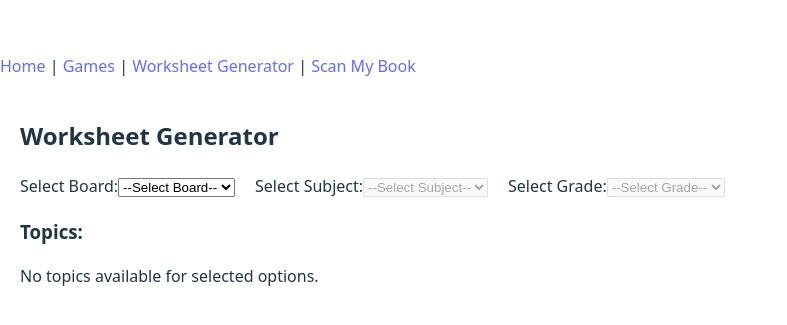
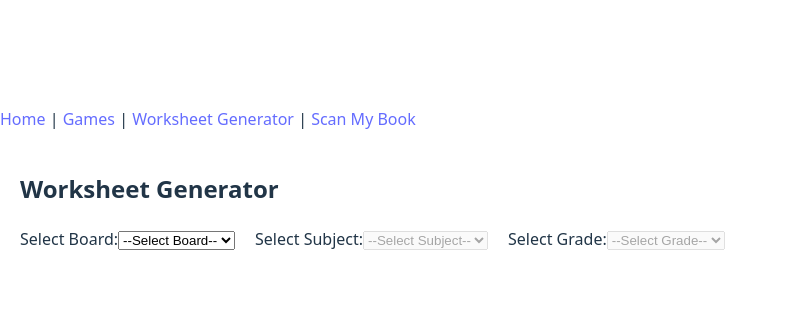
Before and after one commit to ednetlearn/ednet-phase-1, a React (Vite) app: page /worksheets in a window 1280 px wide. Shown: the part 211-536 px from the top of the page, without its empty margins (0-787 px from the left). Built offline with nearby package versions, Linux system fonts and the light colour scheme.

Commit message:
Add custom topic input to WorksheetGenerator component

```diff
--- a/src/WorksheetGenerator.jsx
+++ b/src/WorksheetGenerator.jsx
@@ -52,33 +52,42 @@ export default function WorksheetGenerator() {
   const [selectedGrade, setSelectedGrade] = useState('');
   const [topics, setTopics] = useState([]);
 
+  const [selectedTopic, setSelectedTopic] = useState('');
+  const [customTopic, setCustomTopic] = useState('');
+
   // Update topics when selection changes
   useEffect(() => {
     if (!selectedBoard || !selectedSubject || !selectedGrade) {
       setTopics([]);
+      setSelectedTopic('');
+      setCustomTopic('');
       return;
     }
     const board = boardTopics[selectedBoard];
     if (!board) {
       setTopics([]);
+      setSelectedTopic('');
+      setCustomTopic('');
       return;
     }
 
     const subjectData = board[selectedSubject];
     if (!subjectData) {
       setTopics([]);
+      setSelectedTopic('');
+      setCustomTopic('');
       return;
     }
 
     if (Array.isArray(subjectData)) {
-      // Subject with simple array of topics
       setTopics(subjectData);
     } else if (typeof subjectData === 'object') {
-      // Subject with grade-wise topics
       setTopics(subjectData[selectedGrade] || []);
     } else {
       setTopics([]);
     }
+    setSelectedTopic('');
+    setCustomTopic('');
   }, [selectedBoard, selectedSubject, selectedGrade]);
 
   const handleBoardChange = (e) => {
@@ -86,20 +95,39 @@ export default function WorksheetGenerator() {
     setSelectedSubject('');
     setSelectedGrade('');
     setTopics([]);
+    setSelectedTopic('');
+    setCustomTopic('');
   };
 
   const handleSubjectChange = (e) => {
     setSelectedSubject(e.target.value);
     setSelectedGrade('');
     setTopics([]);
+    setSelectedTopic('');
+    setCustomTopic('');
   };
 
   const handleGradeChange = (e) => {
     setSelectedGrade(e.target.value);
+    setSelectedTopic('');
+    setCustomTopic('');
+  };
+
+  const handleTopicChange = (e) => {
+    setSelectedTopic(e.target.value);
+    setCustomTopic('');
+  };
+
+  const handleCustomTopicChange = (e) => {
+    setCustomTopic(e.target.value);
+    setSelectedTopic('');
   };
 
   // Get subjects for selected board
   const subjects = selectedBoard ? Object.keys(boardTopics[selectedBoard]) : [];
+
+  // Determine which topic to use
+  const topicToUse = customTopic.trim() || selectedTopic;
 
   return (
     <div style={{ padding: 20 }}>
@@ -137,18 +165,40 @@ export default function WorksheetGenerator() {
         </label>
       </div>
 
-      <div style={{ marginTop: 20 }}>
-        <h3>Topics:</h3>
-        {topics.length > 0 ? (
-          <ul>
-            {topics.map((topic, idx) => (
-              <li key={idx}>{topic}</li>
-            ))}
-          </ul>
-        ) : (
-          <p>No topics available for selected options.</p>
-        )}
-      </div>
+      {topics.length > 0 && (
+        <>
+          <div style={{ marginTop: 20 }}>
+            <label>
+              Select Topic:
+              <select value={selectedTopic} onChange={handleTopicChange}>
+                <option value="">--Select Topic--</option>
+                {topics.map((topic, idx) => (
+                  <option key={idx} value={topic}>{topic}</option>
+                ))}
+              </select>
+            </label>
+
+            <label style={{ marginLeft: 20 }}>
+              Or enter your own topic:
+              <input
+                type="text"
+                value={customTopic}
+                placeholder="Type your topic here"
+                onChange={handleCustomTopicChange}
+                style={{ marginLeft: 10 }}
+              />
+            </label>
+          </div>
+
+          <div style={{ marginTop: 20 }}>
+            <strong>Using Topic:</strong> {topicToUse || <em>Please select or enter a topic above.</em>}
+          </div>
+        </>
+      )}
+
+      {!topics.length && selectedBoard && selectedSubject && selectedGrade && (
+        <p style={{ marginTop: 20 }}>No topics available for the selected board, subject, and grade.</p>
+      )}
     </div>
   );
 }
```
